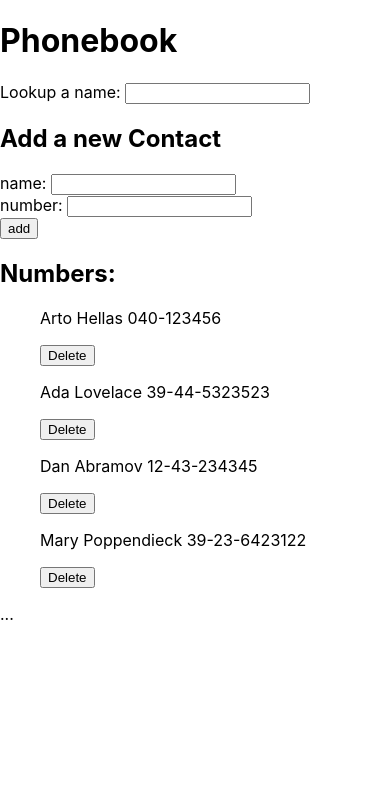
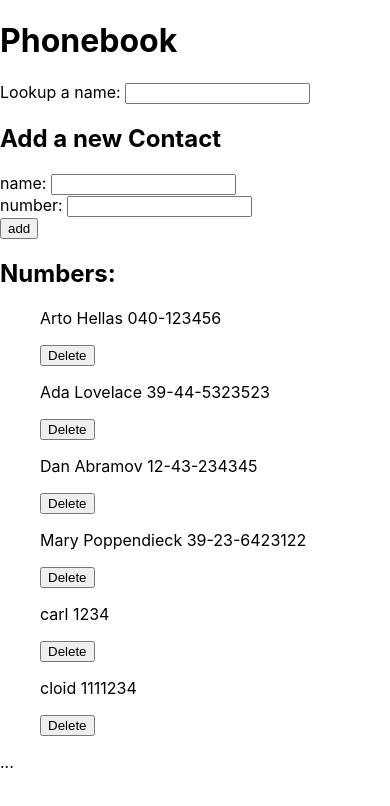
Before and after one commit to krbrennan/helsinki_fullstack, a React (Create React App) app in the folder part2/phonebook/: page / in a window 390 px wide. Shown: the top 806 px of the page. Built offline with nearby package versions, Linux system fonts and the light colour scheme; data requests are answered from the project's data file.

Commit message:
part2 phonebook step10 done

```diff
--- a/part2/phonebook/db.json
+++ b/part2/phonebook/db.json
@@ -19,6 +19,16 @@
       "name": "Mary Poppendieck",
       "number": "39-23-6423122",
       "id": 4
+    },
+    {
+      "name": "carl",
+      "number": "1234",
+      "id": 5
+    },
+    {
+      "name": "cloid",
+      "number": "1111234",
+      "id": 6
     }
   ]
 }
--- a/part2/phonebook/src/App.js
+++ b/part2/phonebook/src/App.js
@@ -64,7 +64,6 @@ const App = () => {
     setSearchName(searchName)
 
     const filtered = persons.filter((person) => {
-      // person.name
       return person.name.toLowerCase().includes(searchName)
     })
 
@@ -73,18 +72,38 @@ const App = () => {
 
 
 
+  const putNewNumber = (person, newObj) => {
+  // need to send person ID and the new Object
+    const personObject = persons.filter((personObj) => {
+      if(personObj.name == person){
+        return personObj
+      }
+    })
+    // console.log(personObject[0])
+    apiService.updateNumber(personObject[0].id, newObj).then((res) => {
+      // console.log(res.data)
+      setPersons(persons.map(person => person.id !== res.data.id ? person : res.data ))
+    })
+    // then need to update person object in local state
+
+  }
+
+
+
 
   const submitName = (event) => {
     event.preventDefault()
 
+    const newPerson = {
+      name: newName,
+      number: newNumber
+    }
+
     if(nameTaken(newName, persons)) {
-      return alert(`${newName} is already taken!`)
+      // PUT new info onto server
+      putNewNumber(newName, newPerson)
+      // return alert(`${newName} is already taken!`)
     } else {
-      const newPerson = {
-        name: newName,
-        number: newNumber
-      }
-
       // setPersons(oldArray => [...oldArray, newPerson])
       // POST to server, update setPersons with response
       apiService.create(newPerson).then((res) => {
--- a/part2/phonebook/src/services/numbers.js
+++ b/part2/phonebook/src/services/numbers.js
@@ -23,9 +23,17 @@ const personToDelete = (obj) => {
 }
 
 
+const updateNumber = (id, newObj) => {
+    // const request = axios.put(`${baseUrl}/${id}`, newObj)
+    // return request.then(res => res.data)
+    return axios.put(`${baseUrl}/${id}`, newObj)
+}
+
+
 
 export default {
     getAll,
     create,
-    personToDelete
+    personToDelete,
+    updateNumber
 }
```
